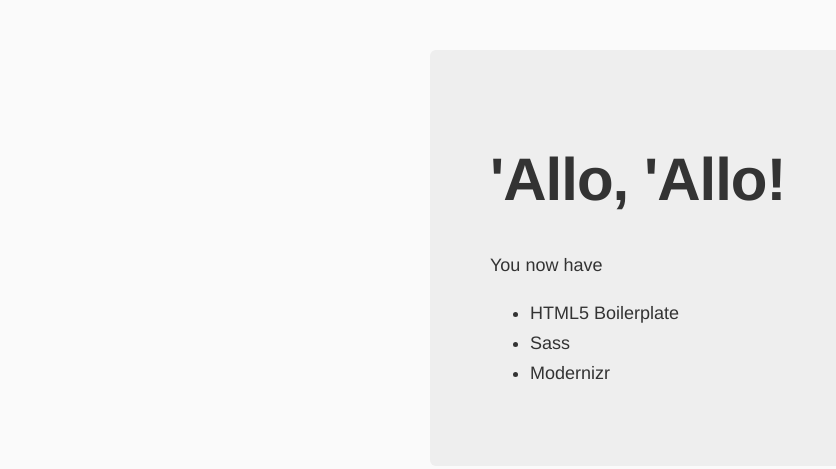
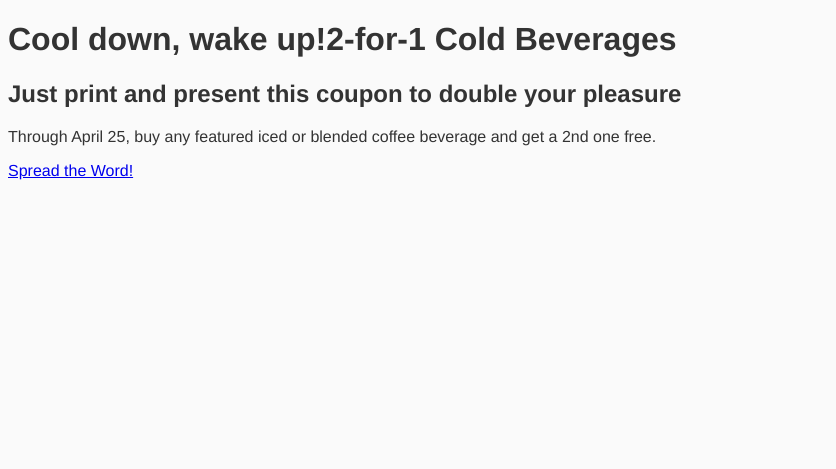
Before and after one commit to rjgoetz/webdev2, a website: page week1/assignment1/app/index.html in a window 1280 px wide. Shown: the whole page, without its empty margins (0-836 px from the left). Drawn offline with nearby package versions, Linux system fonts and the light colour scheme; files that its build step writes are made by us from their sources.

Commit message:
initial markup

```diff
--- a/week1/assignment1/app/index.html
+++ b/week1/assignment1/app/index.html
@@ -4,7 +4,7 @@
     <meta charset="utf-8">
     <meta name="description" content="">
     <meta name="viewport" content="width=device-width, initial-scale=1">
-    <title>assignment1</title>
+    <title>Week 1 - Assignment 1: Coffee Coupon</title>
 
     <link rel="apple-touch-icon" href="apple-touch-icon.png">
     <!-- Place favicon.ico in the root directory -->
@@ -27,15 +27,17 @@
       <p class="browserupgrade">You are using an <strong>outdated</strong> browser. Please <a href="http://browsehappy.com/">upgrade your browser</a> to improve your experience.</p>
     <![endif]-->
 
-    <div class="hero-unit">
-      <h1>'Allo, 'Allo!</h1>
-      <p>You now have</p>
-      <ul>
-        <li>HTML5 Boilerplate</li>
-        <li>Sass</li>
-        <li>Modernizr</li>
-      </ul>
-    </div>
+    <header>
+      <h1>Cool down, wake up!<span>2-for-1 Cold Beverages</span></h1>
+    </header>
+
+    <main>
+      <h2>Just print and present this coupon to double your pleasure</h2>
+
+      <p>Through April 25, buy any featured iced or blended coffee beverage and get a 2nd one free.</p>
+
+      <a href="#">Spread the Word!</a>
+    </main>
 
     <!-- Google Analytics: change UA-XXXXX-X to be your site's ID. -->
     <script>
```
